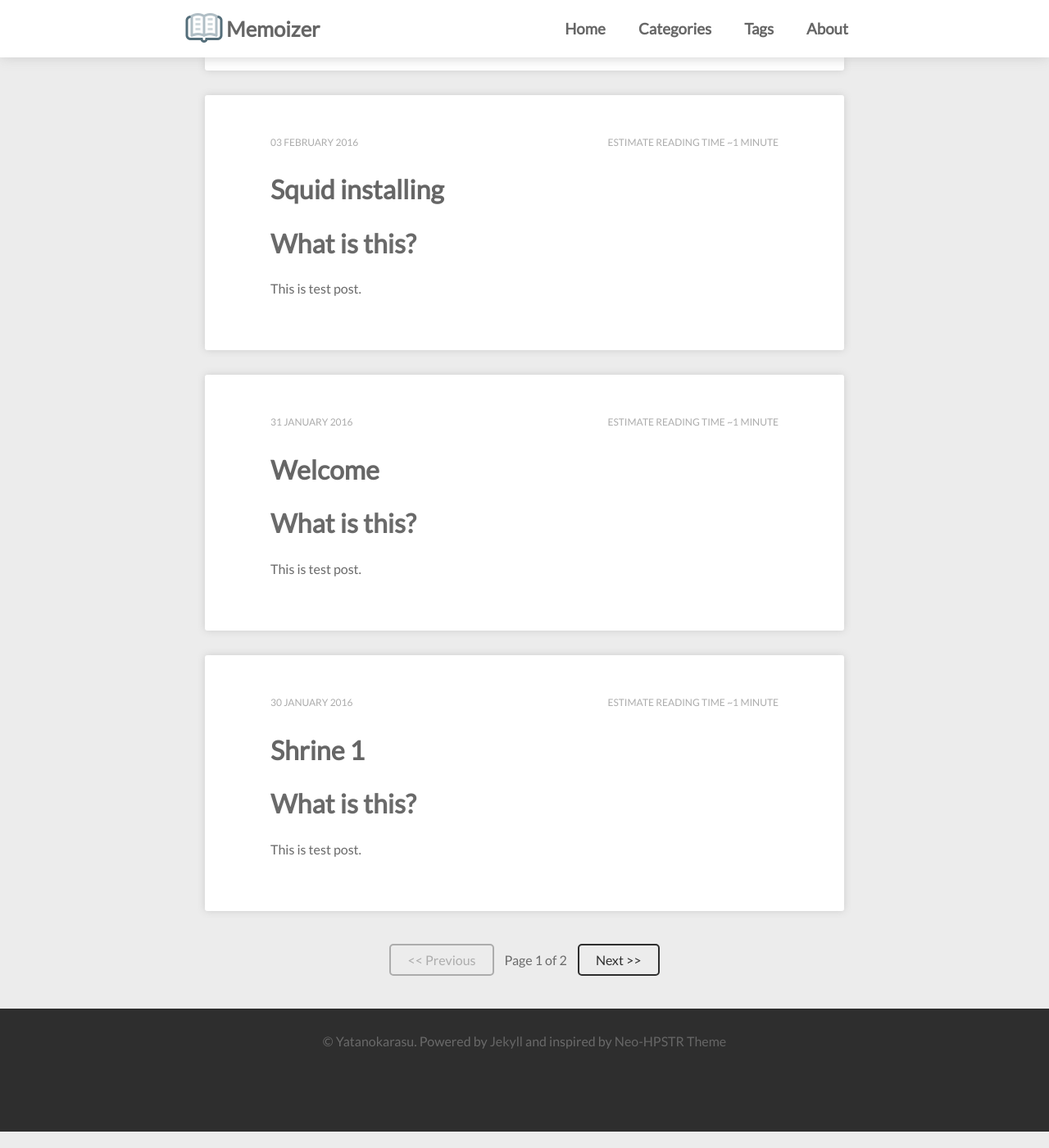
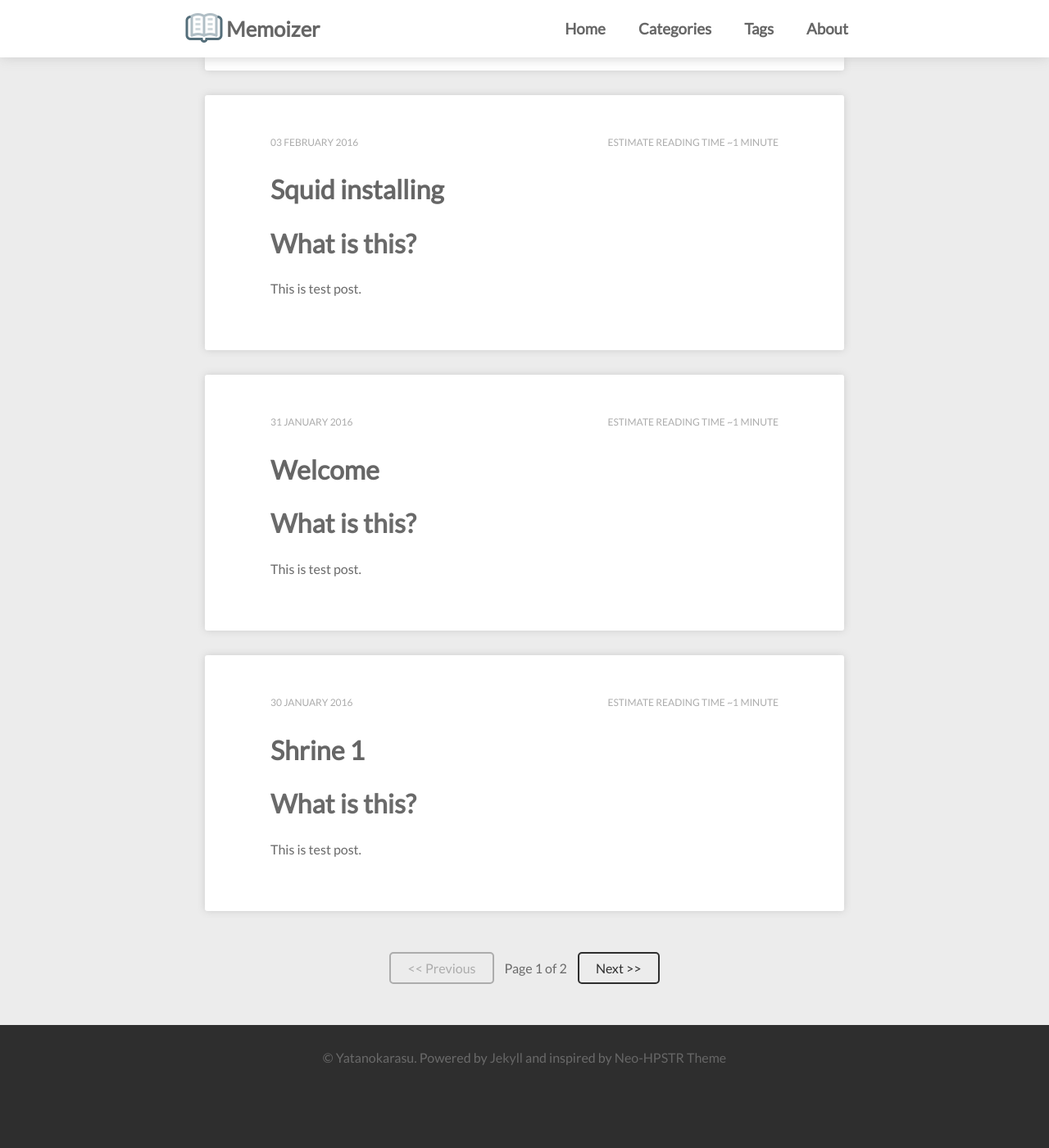
Before and after one commit to yatanokarasu/yatanokarasu.github.io, a Jekyll site: the page built from index.html, in a window 1280 px wide and 1400 px high, scrolled down 866 px. Shown: the whole window at 82% size. Built offline with Jekyll 4.4.1, drawn with Linux system fonts in a browser that asks for light colours; nearby versions of some CDN libraries; library files that are not in the unit come from our copies; the list of posts is cut into pages by our own code.

Commit message:
Change style of pagination.

```diff
--- a/css/main.css
+++ b/css/main.css
@@ -238,7 +238,8 @@
 
 
 .pagination {
-    padding:            0 10px;
+    display:            inline-block;
+    margin:             10px 10px;
     cursor:             default;
 }
 
@@ -247,6 +248,7 @@
     background-color:   rgba(255,255,255,0);
     color:              #2E2E2E;
     border-radius:      5px;
+    margin:             10px auto;
     padding:            8px 20px;
     border:             2px solid #2E2E2E;
 }
```
